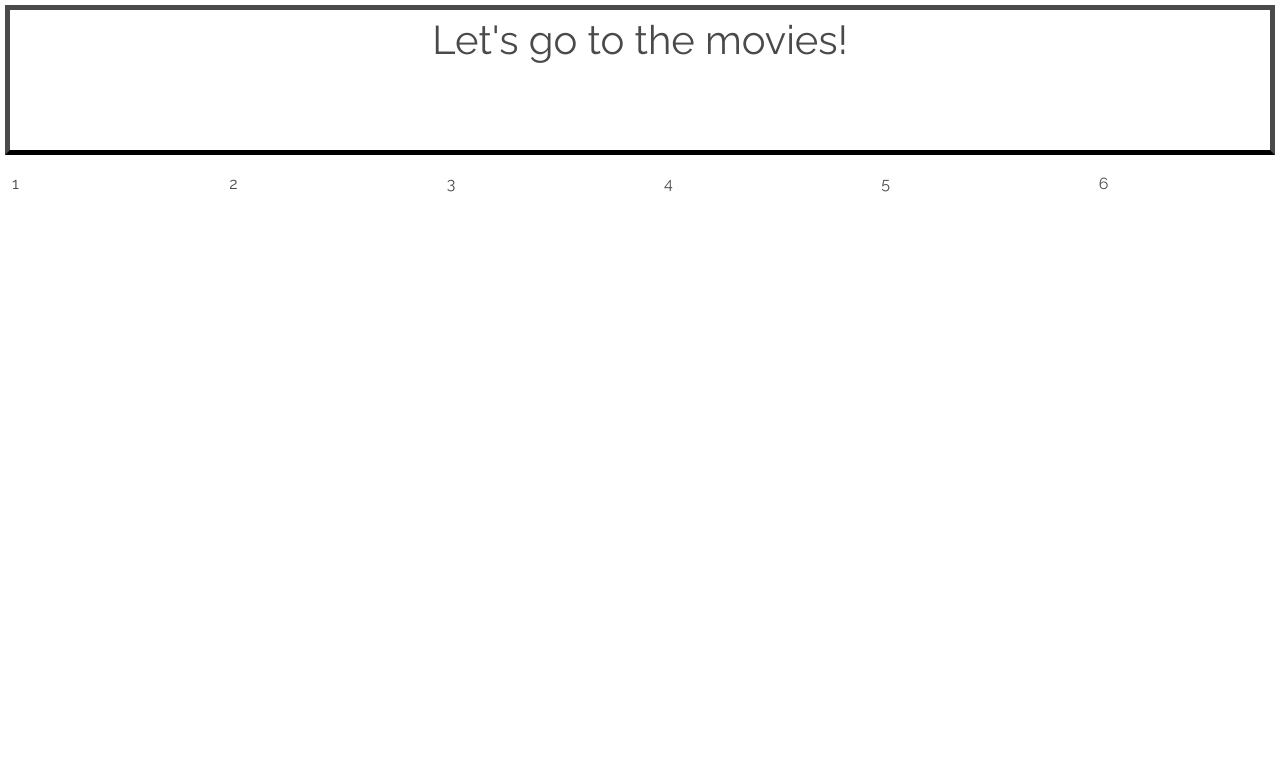
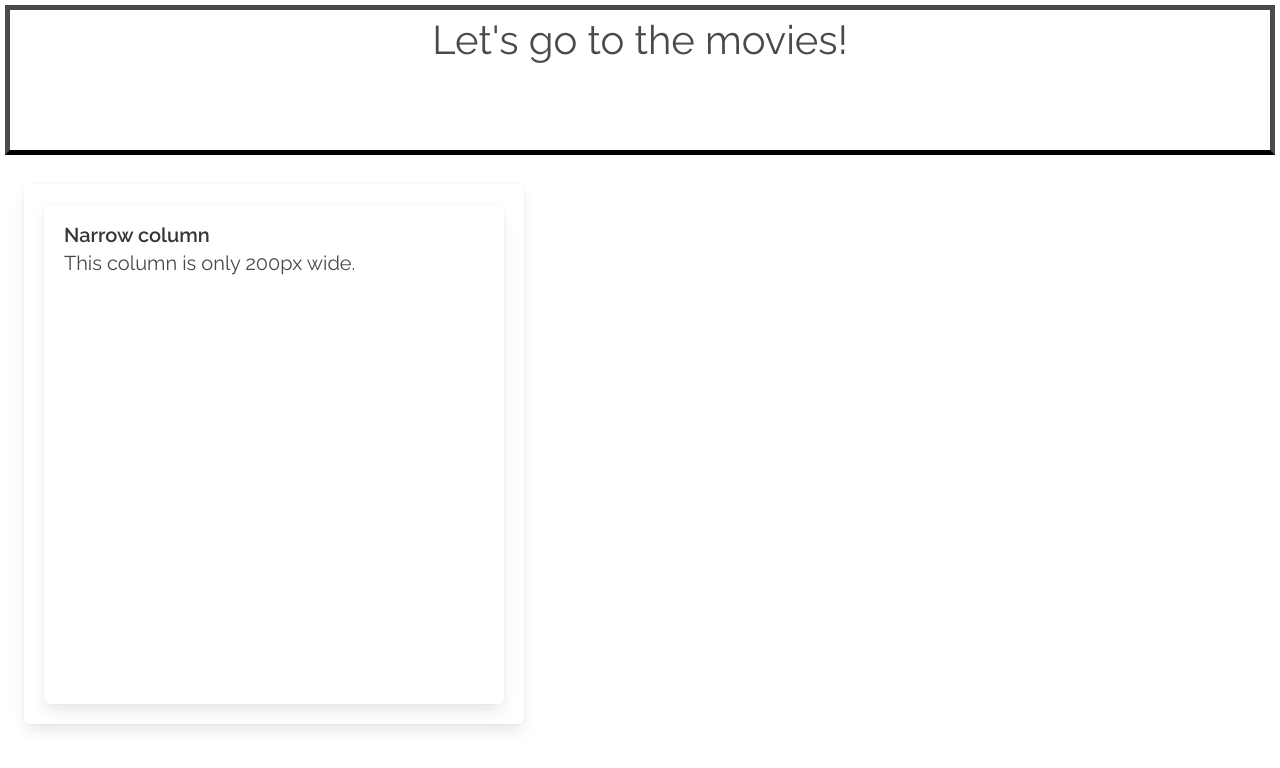
Before and after one commit to CHaskin91/Movie-Night, a plain HTML site: page index.html in a window 1280 px wide. Drawn offline with nearby package versions, Linux system fonts and the light colour scheme.

Commit message:
added stuff

```diff
--- a/index.html
+++ b/index.html
@@ -22,14 +22,15 @@
     </header>
 
     <main>
+        <div class="column is-one-quarter p-5">
         <div class="columns">
-            <div class="column p-5">1</div>
-            <div class="column p-5">2</div>
-            <div class="column p-5">3</div>
-            <div class="column p-5">4</div>
-            <div class="column p-5">5</div>
-            <div class="column p-5">6</div>
-          </div>
+            <div class="column is-narrow">
+              <div class="box" style="width: 500px;">
+                <div class="box" style="height: 500px;">
+                <p class="title is-5">Narrow column</p>
+                <p class="subtitle">This column is only 200px wide.</p>
+              </div>
+
     </main>
 
     <!-- JavaScript Link-->
```
